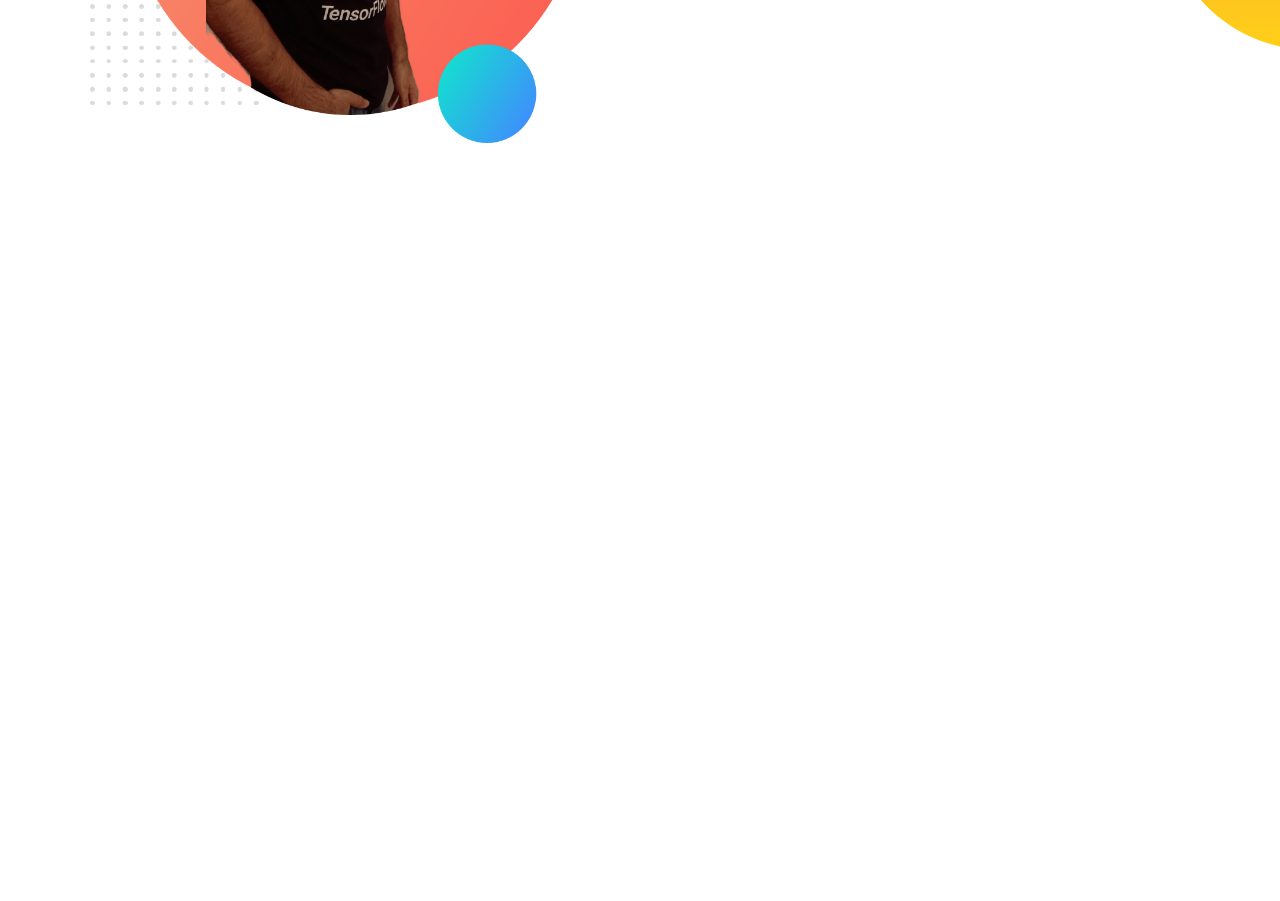
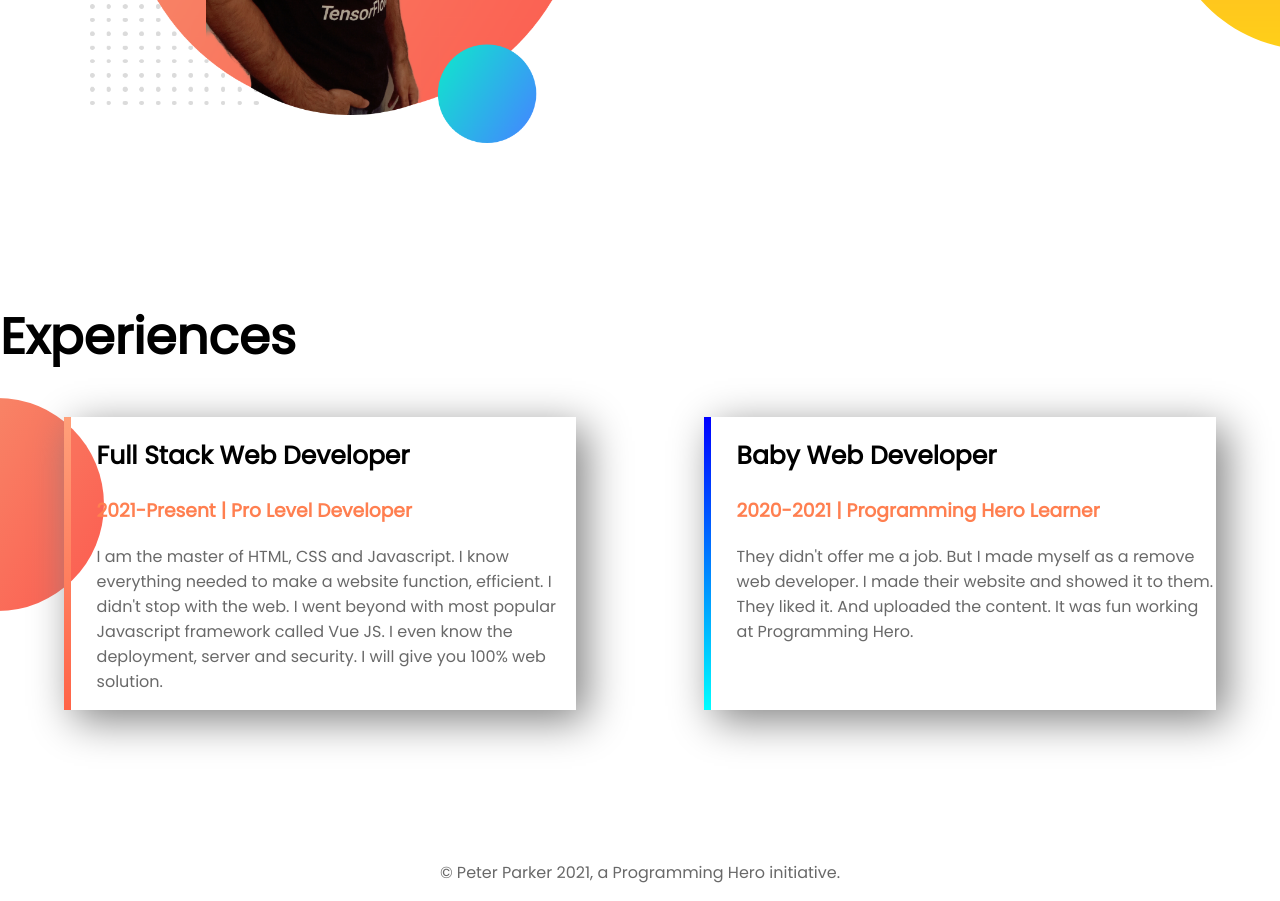
Before and after one commit to Shubel/developer-portfolio, a plain HTML site: page index.html in a window 1280 px wide. Shown: the part 987-1888 px from the top of the page. Before the commit the page ends 1287 px from the top, so only its background shows below. Drawn offline with Linux system fonts and the light colour scheme.

Commit message:
experience and footer added

```diff
--- a/index.html
+++ b/index.html
@@ -15,7 +15,7 @@
     <link rel="shortcut icon" href="images/favicon.JPG" type="image/x-icon" />
   </head>
   <body>
-    <section class="top_banner">
+    <section class="top_banner flexible-container">
       <div class="half-width">
         <h1>Welcome To</h1>
         <h1><span class="orange-color">Shubel Islam</span> World</h1>
@@ -37,7 +37,7 @@
         <img src="images/profile1.png" alt="" />
       </div>
     </section>
-    <section class="dream-big">
+    <section class="dream-big flexible-container">
       <div class="half-width">
         <img src="images/profile2.png" alt="" />
       </div>
@@ -57,5 +57,34 @@
         >
       </div>
     </section>
+    <section class="experience-area">
+      <h1>Experiences</h1>
+      <div class="flexible-container">
+        <div id="full-stack-experience" class="experience-item">
+          <h2>Full Stack Web Developer</h2>
+          <h3 class="orange-color">2021-Present | Pro Level Developer</h3>
+          <p>
+            I am the master of HTML, CSS and Javascript. I know everything
+            needed to make a website function, efficient. I didn't stop with the
+            web. I went beyond with most popular Javascript framework called Vue
+            JS. I even know the deployment, server and security. I will give you
+            100% web solution.
+          </p>
+        </div>
+        <div id="web-dev-experience" class="experience-item">
+          <h2>Baby Web Developer</h2>
+          <h3 class="orange-color">2020-2021 | Programming Hero Learner</h3>
+          <p>
+            They didn't offer me a job. But I made myself as a remove web
+            developer. I made their website and showed it to them. They liked
+            it. And uploaded the content. It was fun working at Programming
+            Hero.
+          </p>
+        </div>
+      </div>
+    </section>
+    <footer>
+      <p>© Peter Parker 2021, a Programming Hero initiative.</p>
+    </footer>
   </body>
 </html>
--- a/style.css
+++ b/style.css
@@ -8,7 +8,7 @@ h1 {
 .orange-color {
   color: coral;
 }
-section {
+.flexible-container {
   display: flex;
   margin-bottom: 150px;
 }
@@ -42,3 +42,28 @@ p {
   background-repeat: no-repeat;
   background-position: right;
 }
+.experience-area {
+  background-image: url(images/exp-bg.png);
+  background-repeat: no-repeat;
+  background-position: left;
+}
+#web-dev-experience {
+  border-left: 7px solid;
+  border-image: linear-gradient(blue, cyan);
+  border-image-slice: 1;
+}
+#full-stack-experience {
+  border-left: 7px solid;
+  border-image: linear-gradient(lightsalmon, tomato);
+  border-image-slice: 1;
+}
+.experience-item {
+  width: 40%;
+  margin-left: 5%;
+  margin-right: 5%;
+  padding-left: 2%;
+  box-shadow: 10px 10px 40px gray;
+}
+footer p {
+  text-align: center;
+}
```
